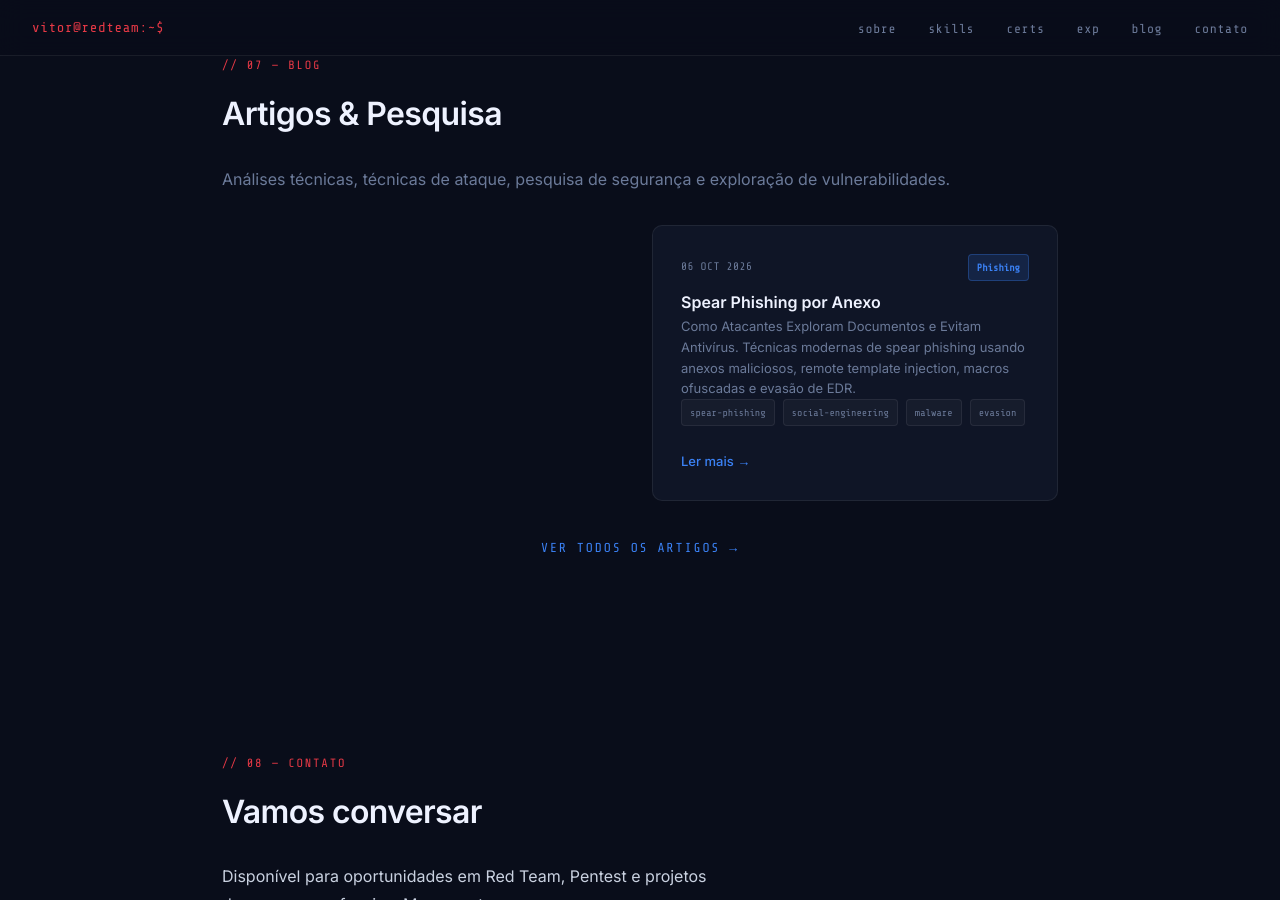
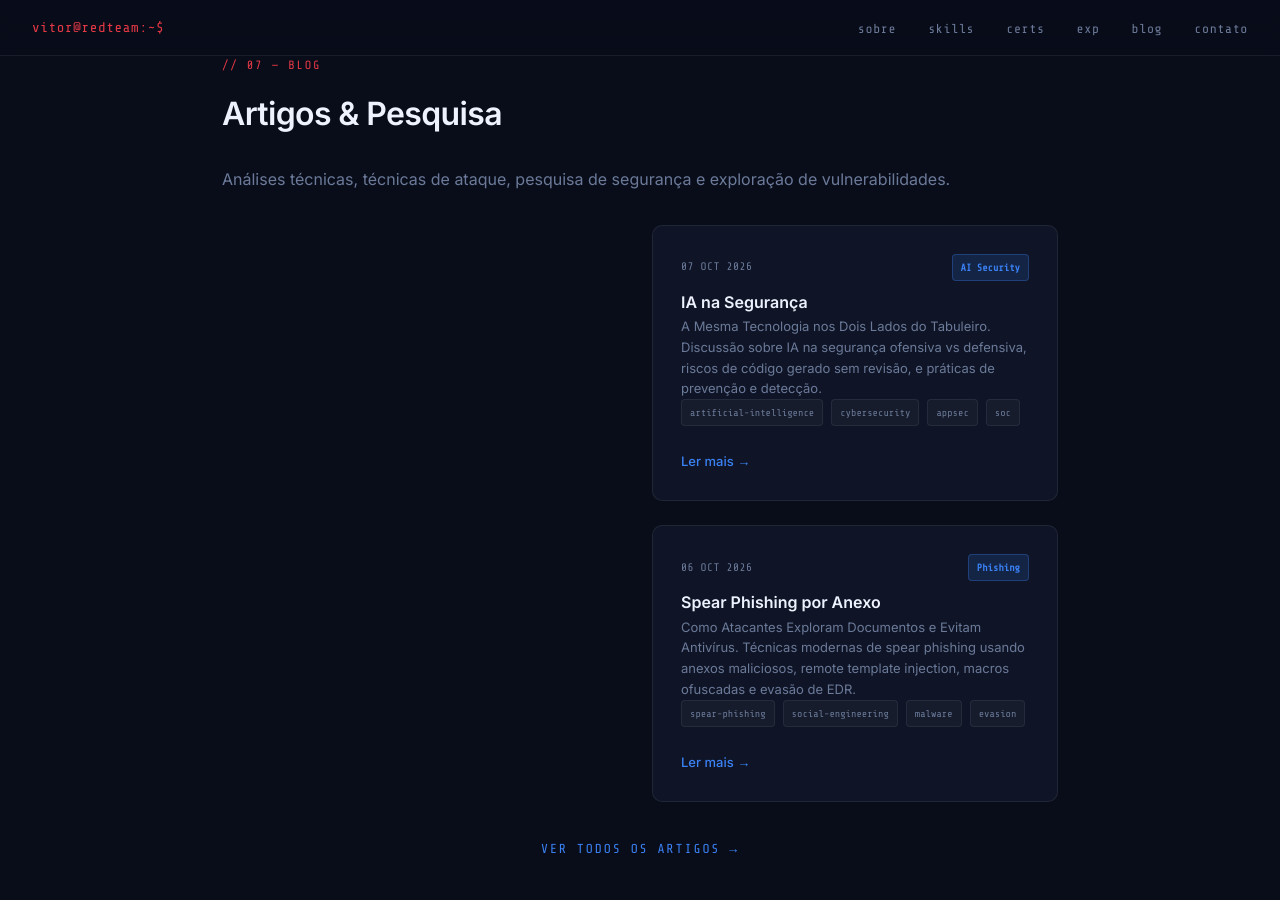
Before and after one commit to Vitor-Oliveira84/Vitor-Oliveira84.github.io, a Jekyll site: the page index.html, which Jekyll copies as it is, in a window 1280 px wide and 900 px high, scrolled down 7690 px. Built offline with Jekyll 4.4.1, drawn with Linux system fonts in a browser that asks for light colours.

Commit message:
Add both blog posts to portfolio section
- Display IA na Segurança (07 Oct 2026) - newest first
- Display Spear Phishing por Anexo (06 Oct 2026)
- Both posts now visible in 07 - Blog section on homepage

```diff
--- a/index.html
+++ b/index.html
@@ -1022,6 +1022,23 @@
     <h2>Artigos & Pesquisa</h2>
     <p style="color: var(--text-dim); margin-bottom: 2rem;">Análises técnicas, técnicas de ataque, pesquisa de segurança e exploração de vulnerabilidades.</p>
     <div class="blog-grid">
+      <a href="/blog/2026/10/07/ia-na-seguranca/" target="_blank" style="text-decoration: none; color: inherit;">
+        <div class="blog-card">
+          <div class="blog-header">
+            <span class="blog-date">07 Oct 2026</span>
+            <span class="blog-category">AI Security</span>
+          </div>
+          <h3>IA na Segurança</h3>
+          <p>A Mesma Tecnologia nos Dois Lados do Tabuleiro. Discussão sobre IA na segurança ofensiva vs defensiva, riscos de código gerado sem revisão, e práticas de prevenção e detecção.</p>
+          <div class="blog-tags">
+            <span class="blog-tag">artificial-intelligence</span>
+            <span class="blog-tag">cybersecurity</span>
+            <span class="blog-tag">appsec</span>
+            <span class="blog-tag">soc</span>
+          </div>
+          <a href="/blog/2026/10/07/ia-na-seguranca/" class="blog-link">Ler mais →</a>
+        </div>
+      </a>
       <a href="/blog/2026/10/06/spear-phishing-por-anexo/" target="_blank" style="text-decoration: none; color: inherit;">
         <div class="blog-card">
           <div class="blog-header">
@@ -1036,7 +1053,7 @@
             <span class="blog-tag">malware</span>
             <span class="blog-tag">evasion</span>
           </div>
-          <a href="/blog" class="blog-link">Ler mais →</a>
+          <a href="/blog/2026/10/06/spear-phishing-por-anexo/" class="blog-link">Ler mais →</a>
         </div>
       </a>
     </div>
```
